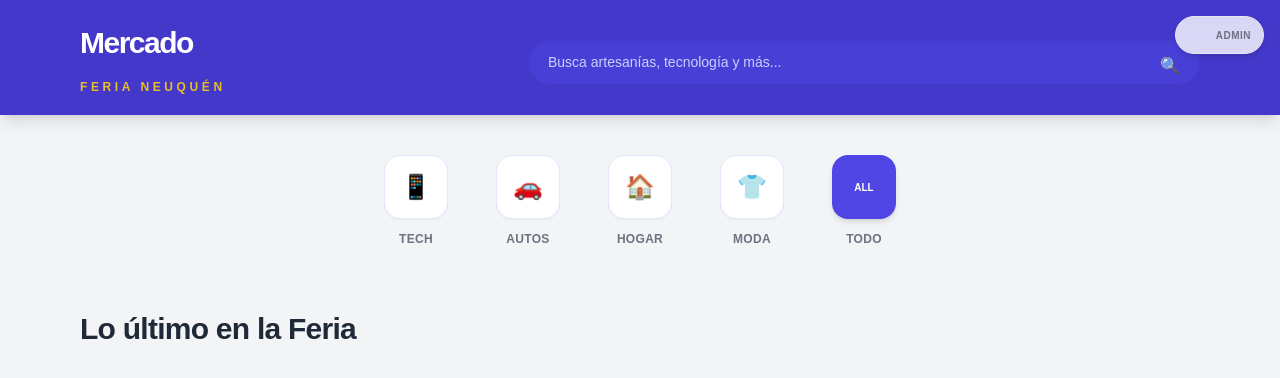
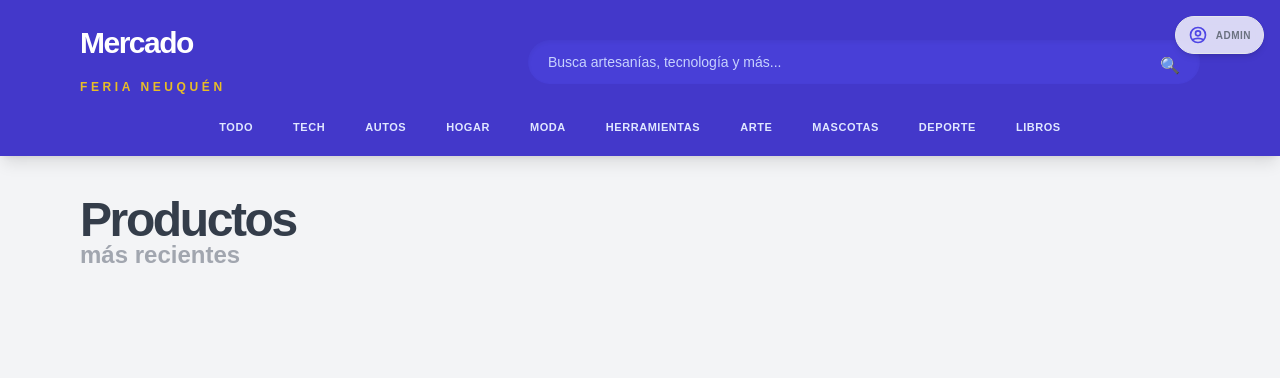
Before and after one commit to davidllanos064/feria-local-nqn, a FastAPI app: page / in a window 1280 px wide. Shown: the top 378 px of the page. Run offline with FastAPI, Linux system fonts and the light colour scheme; data that the repository does not hold is empty; parts of the project's set-up code (start-up, migrations or seed data) failed here and were passed over; some libraries are stand-ins or nearby versions; some web fonts are replaced.

Commit message:
Sincronizando nombres de campos y correcciones finales

```diff
--- a/templates/index.html
+++ b/templates/index.html
@@ -20,19 +20,22 @@
         .product-img { height: 180px; object-fit: contain; padding: 10px; }
         .hide-scroll::-webkit-scrollbar { display: none; }
 
-        @keyframes pulse {
-            0%, 100% { opacity: 1; }
-            50% { opacity: .5; }
-        }
-        .animate-pulse { animation: pulse 2s cubic-bezier(0.4, 0, 0.6, 1) infinite; }
-        .skeleton { background-color: #e5e7eb; border-radius: 0.375rem; }
-
-        /* Estilo para el botón de admin en la esquina */
         .admin-trigger {
             position: absolute;
             top: 1rem;
             right: 1rem;
             z-index: 60;
+        }
+
+        /* Estilo personalizado para el nuevo título */
+        .titulo-remarcado {
+            color: rgba(31, 41, 55, 0.9); /* Negro casi total */
+            font-weight: 900;
+            letter-spacing: -0.05em;
+        }
+        .subtitulo-opaco {
+            color: rgba(107, 114, 128, 0.6); /* Gris medio transparente */
+            font-weight: 700;
         }
     </style>
 </head>
@@ -40,14 +43,14 @@
 
     <button onclick="loginAdmin()" class="admin-trigger group flex items-center gap-2 bg-white/80 backdrop-blur-sm p-2 px-3 rounded-full shadow-md hover:bg-white transition-all border border-gray-200" title="Panel de Control">
         <svg xmlns="http://www.w3.org/2000/svg" class="h-5 w-5 text-indigo-600 group-hover:rotate-12 transition-transform" fill="none" viewBox="0 0 24 24" stroke="currentColor">
-            <path stroke-linecap="round" stroke-linejoin="round" stroke-width="2" d="User5.121 17.804A13.937 13.937 0 0112 16c2.5 0 4.847.655 6.879 1.804M15 10a3 3 0 11-6 0 3 3 0 016 0zm6 2a9 9 0 11-18 0 9 9 0 0118 0z" />
+            <path stroke-linecap="round" stroke-linejoin="round" stroke-width="2" d="M5.121 17.804A13.937 13.937 0 0112 16c2.5 0 4.847.655 6.879 1.804M15 10a3 3 0 11-6 0 3 3 0 016 0zm6 2a9 9 0 11-18 0 9 9 0 0118 0z" />
         </svg>
         <span class="text-[10px] font-bold uppercase tracking-wider text-gray-500 group-hover:text-indigo-600">Admin</span>
     </button>
 
-    <nav class="bg-indigo-700 pt-6 pb-4 shadow-lg sticky top-0 z-50">
+    <nav class="bg-indigo-700 pt-6 pb-2 shadow-lg sticky top-0 z-50">
         <div class="container mx-auto px-4 max-w-6xl">
-            <div class="flex flex-col md:flex-row items-center justify-between gap-6">
+            <div class="flex flex-col md:flex-row items-center justify-between gap-6 mb-4">
                 <div class="flex-shrink-0 cursor-pointer text-center md:text-left" onclick="resetPagina()">
                     <h1 class="text-white text-3xl font-extrabold tracking-tighter leading-tight">
                         Mercado <br>
@@ -60,39 +63,28 @@
                     <button class="absolute right-5 top-3.5 text-indigo-200">🔍</button>
                 </div>
             </div>
+
+            <div class="flex justify-start md:justify-center gap-4 overflow-x-auto hide-scroll pb-2">
+                <button onclick="resetPagina()" class="text-[11px] text-indigo-100 font-bold uppercase tracking-wider hover:text-white px-3 py-1 rounded-md hover:bg-indigo-600 transition-all">Todo</button>
+                <button onclick="seleccionarCategoria('Tecnología')" class="text-[11px] text-indigo-100 font-bold uppercase tracking-wider hover:text-white px-3 py-1 rounded-md hover:bg-indigo-600 transition-all">Tech</button>
+                <button onclick="seleccionarCategoria('Vehículos')" class="text-[11px] text-indigo-100 font-bold uppercase tracking-wider hover:text-white px-3 py-1 rounded-md hover:bg-indigo-600 transition-all">Autos</button>
+                <button onclick="seleccionarCategoria('Hogar')" class="text-[11px] text-indigo-100 font-bold uppercase tracking-wider hover:text-white px-3 py-1 rounded-md hover:bg-indigo-600 transition-all">Hogar</button>
+                <button onclick="seleccionarCategoria('Moda')" class="text-[11px] text-indigo-100 font-bold uppercase tracking-wider hover:text-white px-3 py-1 rounded-md hover:bg-indigo-600 transition-all">Moda</button>
+                <button onclick="seleccionarCategoria('Herramientas')" class="text-[11px] text-indigo-100 font-bold uppercase tracking-wider hover:text-white px-3 py-1 rounded-md hover:bg-indigo-600 transition-all">Herramientas</button>
+                <button onclick="seleccionarCategoria('Arte')" class="text-[11px] text-indigo-100 font-bold uppercase tracking-wider hover:text-white px-3 py-1 rounded-md hover:bg-indigo-600 transition-all">Arte</button>
+                <button onclick="seleccionarCategoria('Mascotas')" class="text-[11px] text-indigo-100 font-bold uppercase tracking-wider hover:text-white px-3 py-1 rounded-md hover:bg-indigo-600 transition-all">Mascotas</button>
+                <button onclick="seleccionarCategoria('Deporte')" class="text-[11px] text-indigo-100 font-bold uppercase tracking-wider hover:text-white px-3 py-1 rounded-md hover:bg-indigo-600 transition-all">Deporte</button>
+                <button onclick="seleccionarCategoria('Libros')" class="text-[11px] text-indigo-100 font-bold uppercase tracking-wider hover:text-white px-3 py-1 rounded-md hover:bg-indigo-600 transition-all">Libros</button>
+            </div>
         </div>
     </nav>
 
     <div class="container mx-auto px-4 max-w-6xl mt-10">
 
-        <div class="flex justify-start md:justify-center gap-8 mb-12 overflow-x-auto hide-scroll pb-4">
-            <div onclick="seleccionarCategoria('Tecnología')" class="flex flex-col items-center gap-3 cursor-pointer group min-w-[80px]">
-                <div class="w-16 h-16 bg-white rounded-2xl shadow-sm flex items-center justify-center group-hover:bg-indigo-50 group-hover:scale-110 transition-all text-2xl border border-indigo-100">📱</div>
-                <span class="text-xs text-gray-500 font-bold uppercase tracking-wide group-hover:text-indigo-600">Tech</span>
-            </div>
-            <div onclick="seleccionarCategoria('Vehículos')" class="flex flex-col items-center gap-3 cursor-pointer group min-w-[80px]">
-                <div class="w-16 h-16 bg-white rounded-2xl shadow-sm flex items-center justify-center group-hover:bg-indigo-50 group-hover:scale-110 transition-all text-2xl border border-indigo-100">🚗</div>
-                <span class="text-xs text-gray-500 font-bold uppercase tracking-wide group-hover:text-indigo-600">Autos</span>
-            </div>
-            <div onclick="seleccionarCategoria('Hogar')" class="flex flex-col items-center gap-3 cursor-pointer group min-w-[80px]">
-                <div class="w-16 h-16 bg-white rounded-2xl shadow-sm flex items-center justify-center group-hover:bg-indigo-50 group-hover:scale-110 transition-all text-2xl border border-indigo-100">🏠</div>
-                <span class="text-xs text-gray-500 font-bold uppercase tracking-wide group-hover:text-indigo-600">Hogar</span>
-            </div>
-            <div onclick="seleccionarCategoria('Moda')" class="flex flex-col items-center gap-3 cursor-pointer group min-w-[80px]">
-                <div class="w-16 h-16 bg-white rounded-2xl shadow-sm flex items-center justify-center group-hover:bg-indigo-50 group-hover:scale-110 transition-all text-2xl border border-indigo-100">👕</div>
-                <span class="text-xs text-gray-500 font-bold uppercase tracking-wide group-hover:text-indigo-600">Moda</span>
-            </div>
-            <div onclick="resetPagina()" class="flex flex-col items-center gap-3 cursor-pointer group min-w-[80px]">
-                <div class="w-16 h-16 bg-indigo-600 rounded-2xl shadow-md flex items-center justify-center group-hover:bg-indigo-700 transition-all text-[10px] text-white font-black">ALL</div>
-                <span class="text-xs text-gray-500 font-bold uppercase tracking-wide">Todo</span>
-            </div>
-        </div>
-
         <div id="seccion-admin" class="bg-white p-8 rounded-2xl shadow-xl mb-12 border-2 border-indigo-50 hidden">
             <h2 class="text-2xl font-bold mb-8 flex items-center gap-3 text-indigo-900">
                 <span class="bg-indigo-100 p-2 rounded-lg">🛠️</span>
                 Panel de Administración
-                <span class="text-[10px] bg-amber-100 text-amber-700 px-3 py-1 rounded-full border border-amber-200 uppercase tracking-widest">Modo Editor</span>
             </h2>
             <div class="grid grid-cols-1 md:grid-cols-4 gap-6">
                 <div class="md:col-span-2 space-y-2">
@@ -106,6 +98,11 @@
                         <option value="Vehículos">Vehículos</option>
                         <option value="Hogar">Hogar</option>
                         <option value="Moda">Moda</option>
+                        <option value="Herramientas">Herramientas</option>
+                        <option value="Arte">Arte</option>
+                        <option value="Mascotas">Mascotas</option>
+                        <option value="Deporte">Deporte</option>
+                        <option value="Libros">Libros</option>
                     </select>
                 </div>
                 <div class="space-y-2">
@@ -128,13 +125,16 @@
             </div>
         </div>
 
-        <h2 id="titulo-seccion" class="text-3xl font-bold mb-8 text-gray-800 tracking-tight">Lo último en la Feria</h2>
+        <div class="mb-10">
+            <h2 id="titulo-seccion" class="text-5xl titulo-remarcado">Productos</h2>
+            <p class="text-2xl subtitulo-opaco mt-[-5px]">más recientes</p>
+        </div>
 
         <div id="lista" class="grid grid-cols-1 sm:grid-cols-2 md:grid-cols-3 lg:grid-cols-4 xl:grid-cols-5 gap-6 mb-24"></div>
     </div>
 
     <div id="modal-detalle" class="fixed inset-0 bg-indigo-900/60 backdrop-blur-sm z-[100] hidden flex items-center justify-center p-4">
-        <div class="bg-white w-full max-w-4xl max-h-[90vh] overflow-hidden rounded-3xl shadow-2xl relative flex flex-col md:row">
+        <div class="bg-white w-full max-w-4xl max-h-[90vh] overflow-hidden rounded-3xl shadow-2xl relative flex flex-col">
             <button onclick="cerrarModal()" class="absolute top-5 right-5 text-gray-400 hover:text-indigo-600 z-10 p-2 bg-gray-100 rounded-full transition">✕</button>
             <div class="flex flex-col md:flex-row h-full">
                 <div class="md:w-1/2 p-8 flex items-center justify-center bg-gray-50 border-r border-gray-100">
@@ -146,8 +146,7 @@
                     <p id="modal-desc" class="text-gray-500 text-sm mb-8 leading-relaxed"></p>
                     <div class="mt-auto">
                         <span id="modal-precio" class="block text-4xl font-light text-indigo-600 mb-8"></span>
-                        <a id="btn-whatsapp" target="_blank" class="flex items-center justify-center gap-3 bg-[#128c7e] text-white py-4 rounded-2xl font-bold hover:bg-[#075e54] transition transform hover:scale-[1.02] shadow-xl">
-                            <svg class="w-6 h-6 fill-current" viewBox="0 0 24 24"><path d="M12.031 6.172c-2.32 0-4.525.812-6.21 2.289l.327.01c2.193.076 4.19.866 5.884 2.223a.44.44 0 0 1 .117.47.439.439 0 0 1-.397.288c-.027 0-.054 0-.08-.004-1.854-.23-3.56-.814-5.025-1.74a.438.438 0 0 1-.163-.565C8.04 6.643 9.944 6.172 12.031 6.172z"/></svg>
+                        <a id="btn-whatsapp" target="_blank" class="flex items-center justify-center gap-3 bg-[#128c7e] text-white py-4 rounded-2xl font-bold hover:bg-[#075e54] transition shadow-xl">
                             Hablar con el Vendedor
                         </a>
                     </div>
@@ -164,29 +163,12 @@
         const pass = prompt("Acceso Restringido. Ingrese la clave:");
         if (pass === 'neuquen2026') {
             document.getElementById('seccion-admin').classList.remove('hidden');
-            window.scrollTo({ top: document.getElementById('seccion-admin').offsetTop - 100, behavior: 'smooth' });
         } else {
             alert("Clave incorrecta.");
         }
     }
 
-    function mostrarEsqueletos() {
-        const div = document.getElementById('lista');
-        div.innerHTML = '';
-        for (let i = 0; i < 5; i++) {
-            div.innerHTML += `
-                <div class="bg-white rounded-2xl overflow-hidden border border-gray-100 animate-pulse h-[320px]">
-                    <div class="h-44 bg-gray-100"></div>
-                    <div class="p-5 space-y-3">
-                        <div class="skeleton h-3 w-3/4"></div>
-                        <div class="skeleton h-6 w-1/2"></div>
-                    </div>
-                </div>`;
-        }
-    }
-
     async function cargar(cat = '', busqueda = '') {
-        mostrarEsqueletos();
         try {
             let url = `${API_URL}?`;
             if(cat) url += `categoria=${cat}&`;
@@ -211,63 +193,37 @@
                         <div class="p-5 flex flex-col flex-grow bg-white">
                             <h3 class="text-sm font-semibold text-gray-500 truncate mb-1">${p.nombre}</h3>
                             <span class="text-2xl font-bold text-gray-900 tracking-tight mb-3">${precioFormateado}</span>
-                            <div class="flex items-center justify-between mt-auto">
-                                <span class="text-[10px] text-green-600 font-bold bg-green-50 px-2 py-1 rounded">ENVÍO GRATIS</span>
-                                <button onclick="borrar(event, ${p.id})" class="text-gray-300 hover:text-red-500 p-2 rounded-full hover:bg-red-50 transition-all">
-                                    <svg xmlns="http://www.w3.org/2000/svg" class="h-4 w-4" fill="none" viewBox="0 0 24 24" stroke="currentColor">
-                                        <path stroke-linecap="round" stroke-linejoin="round" stroke-width="2" d="M19 7l-.867 12.142A2 2 0 0116.138 21H7.862a2 2 0 01-1.995-1.858L5 7m5 4v6m4-6v6m1-10V4a1 1 0 00-1-1h-4a1 1 0 00-1 1v3M4 7h16" />
-                                    </svg>
-                                </button>
-                            </div>
                         </div>
                     </div>`;
             });
-        } catch (e) {
-            console.error("Error:", e);
-        }
+        } catch (e) { console.error("Error:", e); }
     }
 
     async function guardar() {
-        const btn = event.target;
         const n = document.getElementById('nombre').value;
         const p = document.getElementById('precio').value;
         const c = document.getElementById('categoria').value;
         const d = document.getElementById('descripcion').value;
         const archivoInput = document.getElementById('archivo');
-
-        if(!n || !p || !archivoInput.files[0]) return alert("Faltan datos obligatorios.");
-
-        btn.innerText = "Subiendo..."; btn.disabled = true;
+        if(!n || !p || !archivoInput.files[0]) return alert("Faltan datos.");
         const formData = new FormData();
         formData.append('nombre', n);
         formData.append('descripcion', d || "Sin descripción");
         formData.append('precio', p);
         formData.append('categoria', c);
         formData.append('imagen', archivoInput.files[0]);
-
         try {
             const res = await fetch(`${API_URL}/`, { method: 'POST', body: formData });
-            if(res.ok) {
-                alert("¡Producto en línea!");
-                location.reload();
-            }
+            if(res.ok) location.reload();
         } catch (e) { alert("Error."); }
-    }
-
-    async function borrar(event, id) {
-        event.stopPropagation();
-        if (!confirm("¿Eliminar producto?")) return;
-        const res = await fetch(`${API_URL}/${id}`, { method: 'DELETE' });
-        if (res.ok) cargar(categoriaActual);
     }
 
     function verDetalle(nombre, precio, imagen, categoria, descripcion) {
         document.getElementById('modal-nombre').innerText = nombre;
         document.getElementById('modal-cat').innerText = categoria;
-        document.getElementById('modal-desc').innerText = descripcion || 'Este vendedor no agregó detalles.';
+        document.getElementById('modal-desc').innerText = descripcion;
         document.getElementById('modal-img').src = imagen;
-        const precioF = new Intl.NumberFormat('es-AR', { style: 'currency', currency: 'ARS', minimumFractionDigits: 0 }).format(precio);
-        document.getElementById('modal-precio').innerText = precioF;
+        document.getElementById('modal-precio').innerText = new Intl.NumberFormat('es-AR', { style: 'currency', currency: 'ARS', minimumFractionDigits: 0 }).format(precio);
         document.getElementById('btn-whatsapp').href = `https://wa.me/5492990000000?text=Hola! Me interesa: ${nombre}`;
         document.getElementById('modal-detalle').classList.remove('hidden');
     }
@@ -276,7 +232,6 @@
     function seleccionarCategoria(cat) { categoriaActual = cat; cargar(cat); }
     function resetPagina() { categoriaActual = ''; cargar(); }
     document.getElementById('buscador').addEventListener('input', (e) => cargar(categoriaActual, e.target.value));
-
     window.onload = () => cargar();
     </script>
 </body>
```
